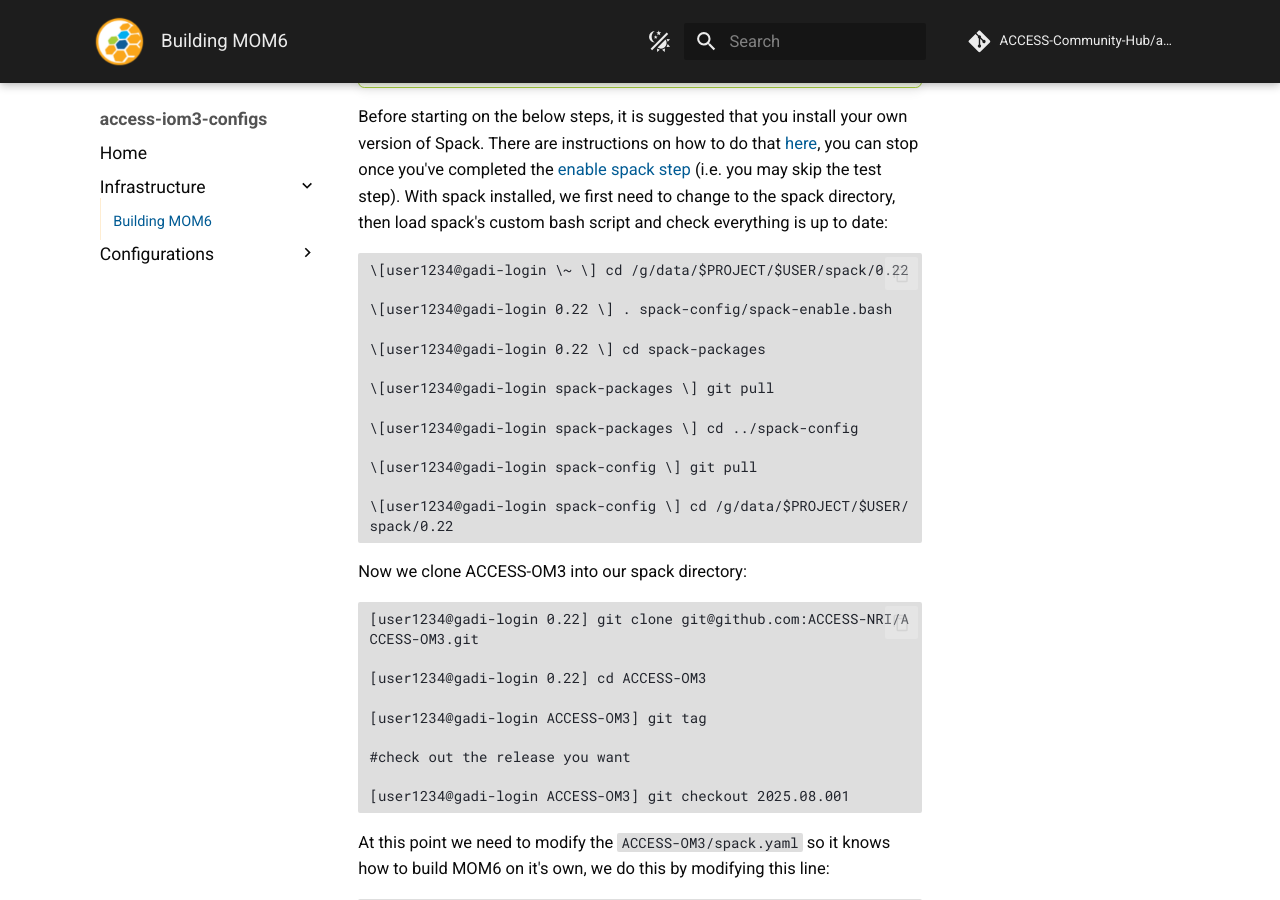
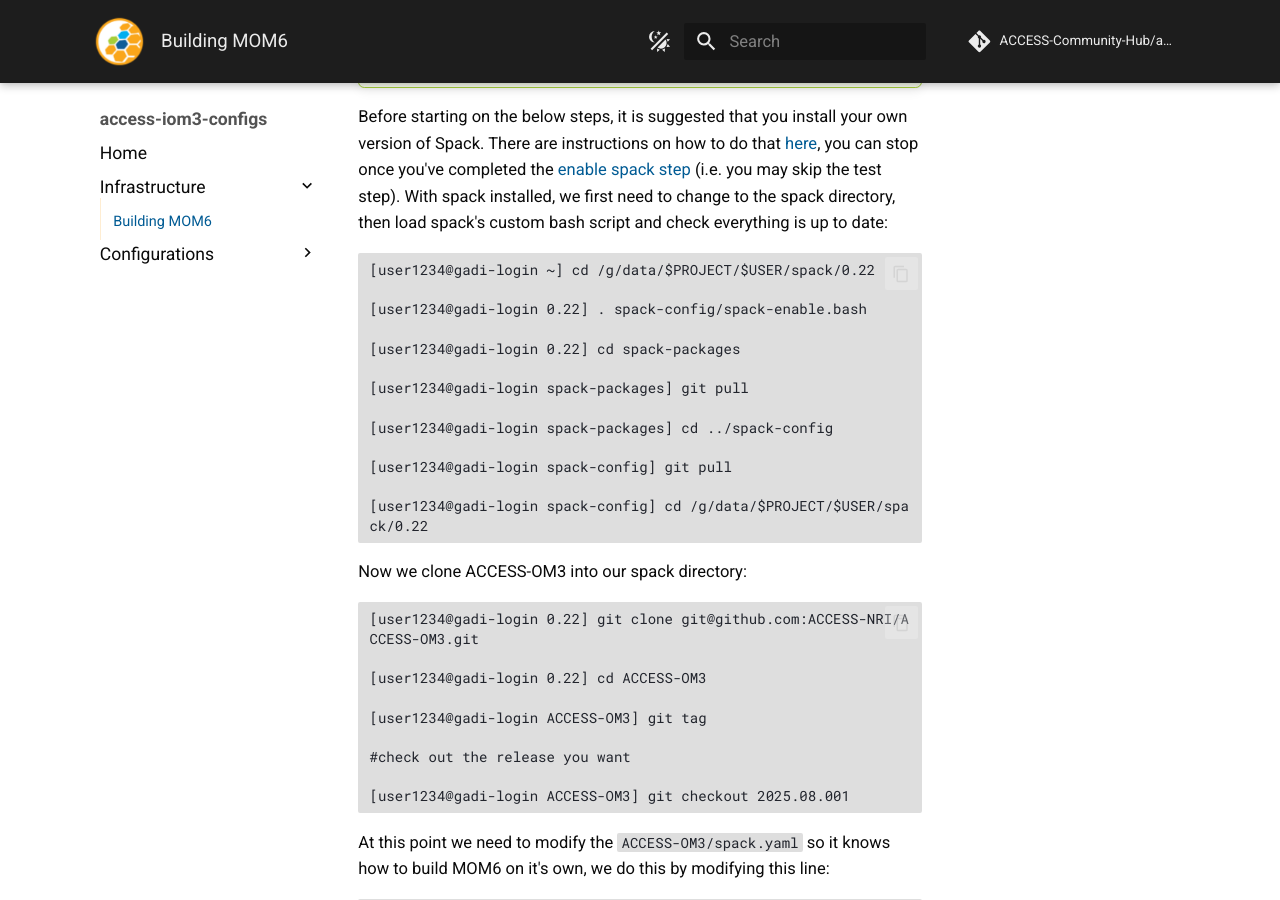
Before and after one commit to ACCESS-Community-Hub/access-iom3-configs, an MkDocs documentation site: the page built from documentation/docs/pages/infrastructure/Building.md, in a window 1280 px wide and 900 px high, scrolled down 837 px. Built offline with MkDocs 1.6.1 and Material for MkDocs 9.7.7, drawn with Linux system fonts in a browser that asks for light colours; comment, search, counter and statistics services are not loaded.

Commit message:
Remove backslash, is there a different escape character

````diff
--- a/documentation/docs/pages/infrastructure/Building.md
+++ b/documentation/docs/pages/infrastructure/Building.md
@@ -22,19 +22,19 @@ Before starting on the below steps, it is suggested that you install your own ve
 With spack installed, we first need to change to the spack directory, then load spack's custom bash script and check everything is up to date:
 
 ```terminal
-\[user1234@gadi-login \~ \] cd /g/data/$PROJECT/$USER/spack/0.22
+[user1234@gadi-login ~] cd /g/data/$PROJECT/$USER/spack/0.22
 
-\[user1234@gadi-login 0.22 \] . spack-config/spack-enable.bash
+[user1234@gadi-login 0.22] . spack-config/spack-enable.bash
 
-\[user1234@gadi-login 0.22 \] cd spack-packages
+[user1234@gadi-login 0.22] cd spack-packages
 
-\[user1234@gadi-login spack-packages \] git pull
+[user1234@gadi-login spack-packages] git pull
 
-\[user1234@gadi-login spack-packages \] cd ../spack-config
+[user1234@gadi-login spack-packages] cd ../spack-config
 
-\[user1234@gadi-login spack-config \] git pull
+[user1234@gadi-login spack-config] git pull
 
-\[user1234@gadi-login spack-config \] cd /g/data/$PROJECT/$USER/spack/0.22
+[user1234@gadi-login spack-config] cd /g/data/$PROJECT/$USER/spack/0.22
 ```
 
 Now we clone ACCESS-OM3 into our spack directory:
````
